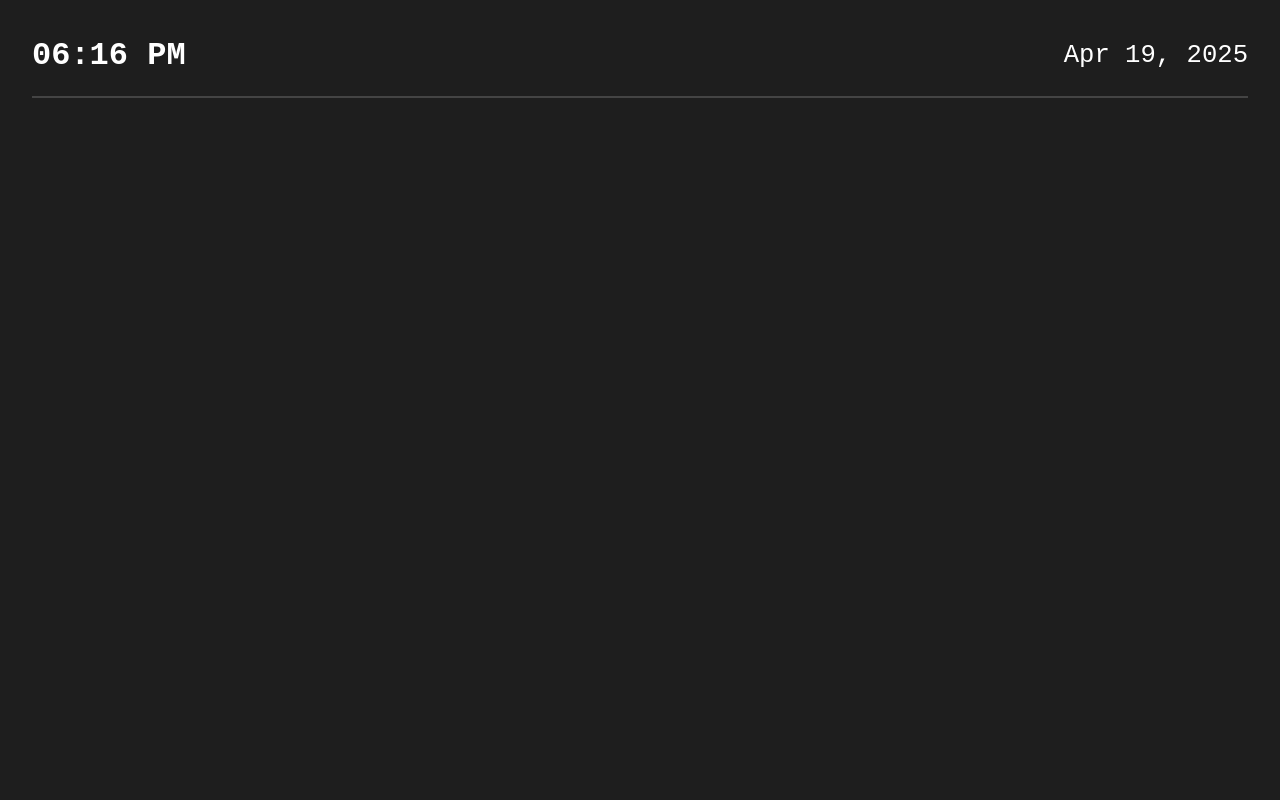
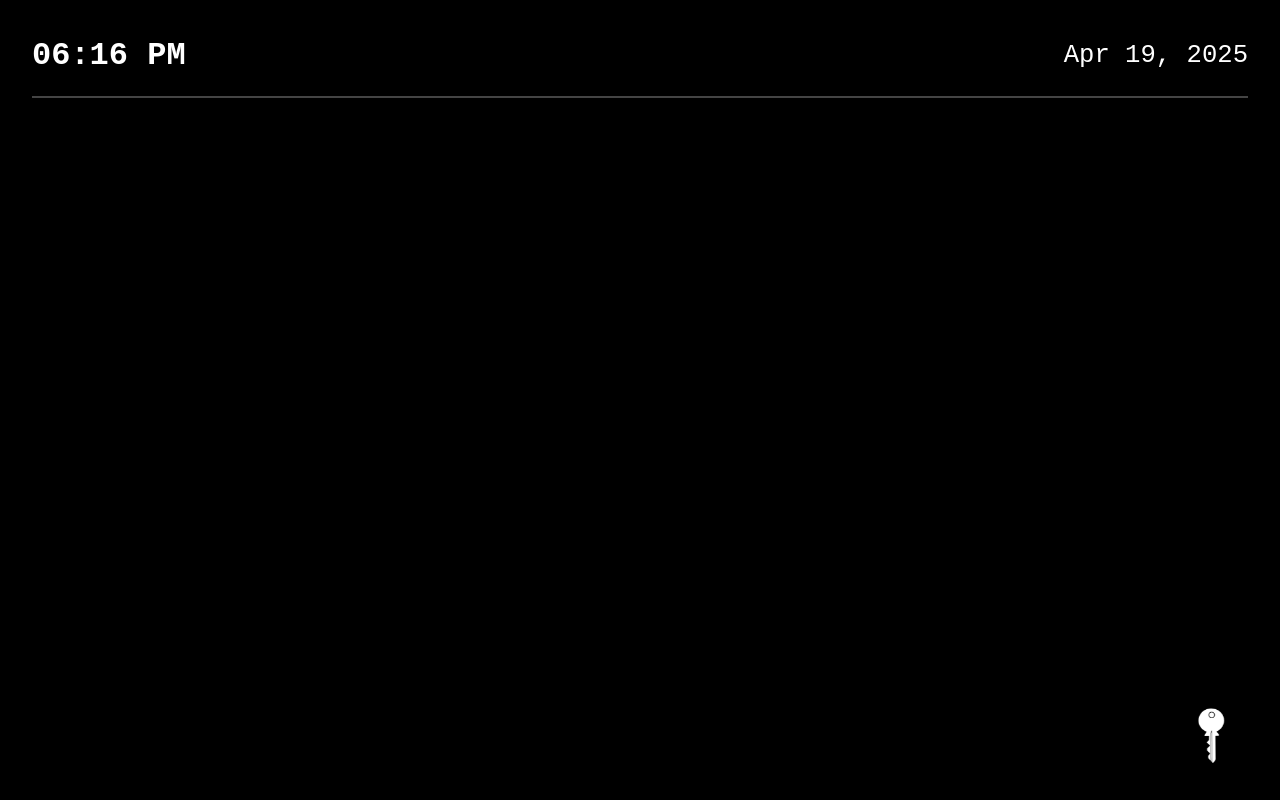
Before and after one commit to EmilioGarciaRabell/SHPE_Smart_Mirror, a React (Vite) app in the folder front/client/: page / in a window 1280 px wide. Built offline with nearby package versions, Linux system fonts and the light colour scheme.

Commit message:
Added a time out for inactivity for login page.

```diff
--- a/front/client/src/IdlePage.jsx
+++ b/front/client/src/IdlePage.jsx
@@ -1,9 +1,12 @@
 // src/IdlePage.jsx
-import React, { useState, useEffect } from "react";
+import React, { useState, useEffect, useCallback } from "react";
 import "./login.css";
+import loginKey from "./assets/LoginKeyFinal.png";
+import { useNavigate } from "react-router-dom";
 
 export default function IdlePage() {
   const [dateTime, setDateTime] = useState(new Date());
+  const navigate = useNavigate();
 
   useEffect(() => {
     const timer = setInterval(() => setDateTime(new Date()), 1000);
@@ -21,6 +24,10 @@ export default function IdlePage() {
     year: "numeric",
   });
 
+  function loginButtonClick() {
+    navigate("/login");
+  }
+
   return (
     <div className="login-container">
       <div className="login-header">
@@ -28,6 +35,9 @@ export default function IdlePage() {
         <div className="date">{formattedDate}</div>
       </div>
       <hr className="login-divider" />
+      <button className="floating-button" onClick={loginButtonClick}>
+        <img src={loginKey} alt="Login?" className="button-image" />
+      </button>
     </div>
   );
 }
--- a/front/client/src/Login.jsx
+++ b/front/client/src/Login.jsx
@@ -1,4 +1,4 @@
-import React, { useState, useEffect } from "react";
+import React, { useState, useEffect, useCallback } from "react";
 import { useNavigate } from "react-router-dom";
 
 import "./login.css";
@@ -8,8 +8,26 @@ export default function Login() {
   const [dateTime, setDateTime] = useState(new Date());
   const navigate = useNavigate();
   const [countdown, setCountdown] = useState(null); // null = not counting
+  const sleepTimer = 10*1000;
+  //const sleepTimer = 5*60*1000;
 
+  const resetSleepTimer = useCallback(() => {
+    clearTimeout(window._idleTimer);
+    window._idleTimer = setTimeout(() => {
+      console.log("User has not tried to login within 5 minutes, now sleeping.");
+      navigate("/");
+    }, sleepTimer);
+  }, [navigate]);
 
+  useEffect(() => {
+    resetSleepTimer();
+    const activity = ["mousemove", "keydown", "touchstart", "touchmove"];
+    activity.forEach(evt => document.addEventListener(evt, resetSleepTimer));
+    return () => {
+      events.forEach(evt => document.addEventListener(evt, resetSleepTimer));
+      clearTimeout(window._idleTimer);
+    };
+  }, [resetSleepTimer]);
 
   useEffect(() => {
     const timer = setInterval(() => setDateTime(new Date()), 1000);
--- a/front/client/src/login.css
+++ b/front/client/src/login.css
@@ -2,7 +2,7 @@
 .login-container {
     height: 100vh;
     width: 100vw;
-    background-color: #1e1e1e;
+    background-color: #000000;
     color: white;
     display: flex;
     flex-direction: column;
@@ -87,3 +87,19 @@
     margin-top: 10px;
     font-weight: bold;
   }
+
+  .floating-button {
+    position: fixed;
+    bottom: 20px;
+    right: 20px;
+    background: transparent;
+    border: none;
+    cursor: pointer;
+    z-index: 1000;
+  }
+
+  .button-image {
+    width: 60px;
+    height: 60px;
+    object-fit: contain;
+  }
```
Also changed, not shown: front/client/src/assets/LoginKeyFinal.png (added).
